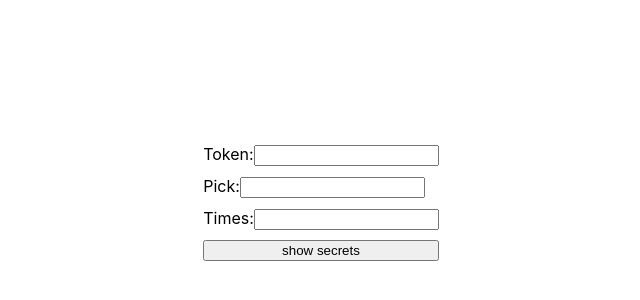
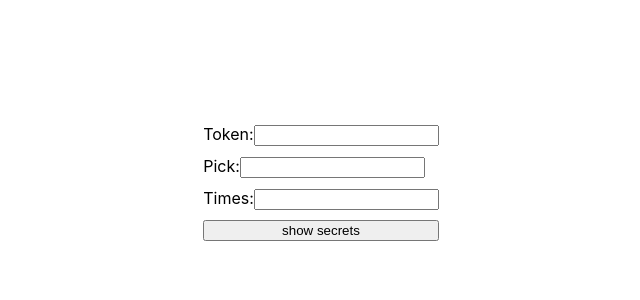
Before and after one commit to kirill-ottofeller/zero-benchmark, a Next.js app: page / in a window 1280 px wide. Shown: the part 182-482 px from the top of the page, without its empty margins (319-959 px from the left). Built offline with nearby package versions, Linux system fonts and the light colour scheme.

Commit message:
update styles

```diff
--- a/styles/Home.module.css
+++ b/styles/Home.module.css
@@ -5,11 +5,9 @@
 .main {
   min-height: 100vh;
   padding: 4rem 0;
-  flex: 1;
-  display: flex;
-  flex-direction: column;
-  justify-content: center;
-  align-items: center;
+  display: grid;
+  row-gap: 20px;
+  place-content: center;;
 }
 
 .footer {
```
